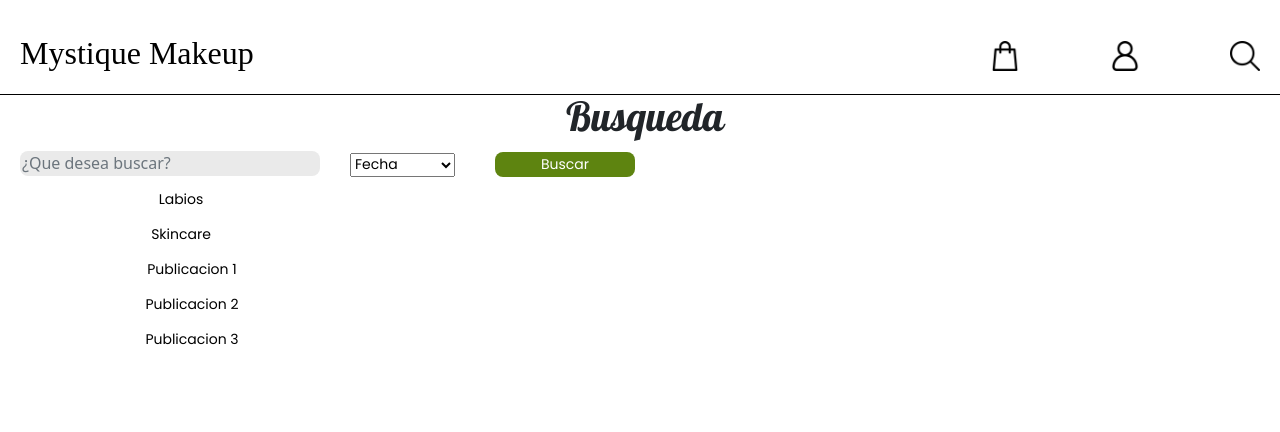
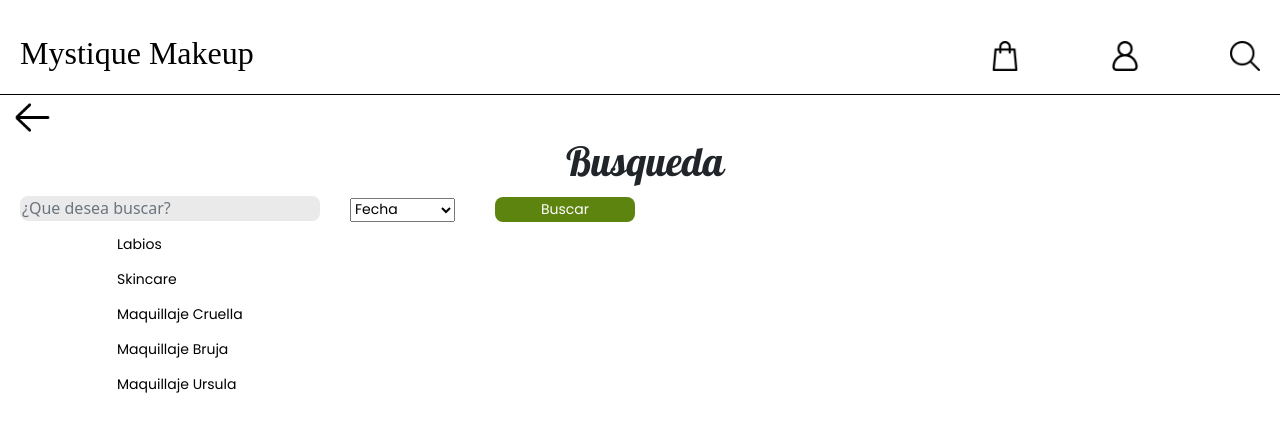
Before and after one commit to Isaac4918/MystiqueMakeup, a React (Create React App) app: page /Search in a window 1280 px wide. Shown: the top 432 px of the page. Built offline with nearby package versions, Linux system fonts and the light colour scheme; a web font is replaced by a local one.

Commit message:
Search Design Ready
The filters are still not working. The search is only done by name.

```diff
--- a/src/components/Navbar.js
+++ b/src/components/Navbar.js
@@ -12,9 +12,9 @@ const Navbar = ({ showIcons = true }) => {
         </div>
         {showIcons && (
           <div className="rightSide">
-            <li><a href="/"><img src={shoppingIcon} alt=""/></a></li>
+            <li><a href="/Cart"><img src={shoppingIcon} alt=""/></a></li>
             <li><a href="/LoginRegister"><img src={accountIcon} alt=""/></a></li>
-            <li><a href="/"><img src={searchIcon} alt=""/></a></li>
+            <li><a href="/Search"><img src={searchIcon} alt=""/></a></li>
           </div>
         )}
     </div>
--- a/src/pages/Search.js
+++ b/src/pages/Search.js
@@ -5,14 +5,19 @@ import React, { useState } from "react";
 
 export function Back(){
   return(
-      <div className="buttonBack">
-          <a href="/Home"><img src={back} alt=""/></a>
+      <div className="backSearch">
+          <a href="/"><img src={back} alt=""/></a>
       </div>
   )
 }
 // Component to represent a category and its subcategories
 function Category({ category, subcategories, setVisibleSubcategories }) {
   const [selected, setSelected] = useState(false);
+
+  const buttonStyle = {
+    textAlign: 'left',
+  };
+
 
   const handleSelect = () => {
     setSelected(!selected);
@@ -21,12 +26,12 @@ function Category({ category, subcategories, setVisibleSubcategories }) {
 
   return (
     <div className="Category">
-      <button onClick={handleSelect}>{category.name}</button>
+      <button style={buttonStyle}onClick={handleSelect}>{category.name}</button>
       {selected && (
         <ul>
           {subcategories.map((subcategory) => (
             <li key={subcategory.name}>
-              {subcategory.name}
+              <button style={buttonStyle}>{subcategory.name}</button>
             </li>
           ))}
         </ul>
@@ -36,41 +41,22 @@ function Category({ category, subcategories, setVisibleSubcategories }) {
 }
 
 // Component to represent a publication
-function Publications({ publications, publication, setVisiblePublication }) {
-  const [selected, setSelected] = useState(false);
-
-  const handleSelect = () => {
-    setSelected(!selected);
-    setVisiblePublication(publication);
+function Publication({ publication }) {
+  const buttonStyle = {
+    textAlign: 'left',
   };
 
   return (
-    <div className="Publications">
-      <button onClick={handleSelect}>{publications.name}</button>
-      {selected && (
-        <ul>
-          {publication.map((publication) => (
-            <li key={publication.name}>
-              {publication.name}
-            </li>
-          ))}
-        </ul>
-      )}
-    </div>
+    <button style={buttonStyle}>{publication.name}</button>
   );
 }
+
 
 // Component to represent the search bar
 function Search() {
   const [searchTerm, setSearchTerm] = useState("");
   const [filterType, setFilterType] = useState("");
   const [visibleSubcategories, setVisibleSubcategories] = useState([]);
-  const [visiblePublications, setVisiblePublications] = useState([]);
-  const [selectedPublication, setSelectedPublication] = useState(null);
-
-  const setVisiblePublication = (publication) => {
-    setSelectedPublication(publication);
-  };
 
   const handleSearchTermChange = (event) => {
     setSearchTerm(event.target.value);
@@ -83,10 +69,6 @@ function Search() {
   const handleCategorySelect = (category) => {
     const subcategories = category.subcategories;
     setVisibleSubcategories(subcategories);
-  };
-
-  const handlePublicationsVisibility = (publications) => {
-    setSelectedPublication(null);
   };
 
   const filteredCategories = categories.filter((category) => {
@@ -115,9 +97,9 @@ function Search() {
 
   return (
     <div className="Search">
-      <Navbar showIcons={true} />
+        <Navbar showIcons={true} />
+        <Back/>
       <h1>Busqueda</h1>
-      <Back />
       <input
         type="search"
         placeholder="¿Que desea buscar?"
@@ -137,20 +119,16 @@ function Search() {
             <Category category={category} subcategories={category.subcategories} setVisibleSubcategories={setVisibleSubcategories} />
           </li>
         ))}
-        {filteredPublications.map((publications) => (
-          <li key={publications.name}>
-            <Publications publications={publications} publication={publications.publication} setVisiblePublication={setVisiblePublication} />
+        <div className="Publications">
+        {filteredPublications.map((publication) => (
+          <li key={publication.name}>
+            <Publication publication={publication} />
           </li>
         ))}
+        </div>
       </ul>
-      {selectedPublication && (
-        <ul>
-          <li key={selectedPublication.name}>
-            {selectedPublication.name}
-          </li>
-        </ul>
-      )}
-    </div>
+      </div>
+
   );
 }
 
@@ -177,23 +155,18 @@ const categories = [
 // Define publications
 const publications = [
   {
-    name:"Publicacion 1",
-    publication: [
-      {name: "Maquillaje Cruella", createdAt: "2021-01-01", description: "Sorprende a tus amigos con villanos de Disney",Tags: ["#cruella", "#Disney"]}
-      ]
+    name: "Maquillaje Cruella", createdAt: "2021-01-01", description: "Sorprende a tus amigos con villanos de Disney",Tags: ["#cruella", "#Disney"]
+
   },
   {
-    name:"Publicacion 2",
-    publication: [
-      {name: "Maquillaje Bruja", createdAt: "2021-01-21", description: "haz magia",Tags: ["#bruja", "#magia"]}
-      ]
+
+    name: "Maquillaje Bruja", createdAt: "2021-01-21", description: "haz magia",Tags: ["#bruja", "#magia"]
+
   },
 
   {
-    name:"Publicacion 3",
-    publication: [
-      {name: "Maquillaje Ursula", createdAt: "2021-01-21", description: "Sorprende a tus amigos con villanos de Disney",Tags: ["#Disney", "#Ursula"]}
-      ]
+    name: "Maquillaje Ursula", createdAt: "2021-01-21", description: "Sorprende a tus amigos con villanos de Disney",Tags: ["#Disney", "#Ursula"]
+
   }
 
 ];
--- a/src/styles/Cart.css
+++ b/src/styles/Cart.css
@@ -10,11 +10,6 @@
 }
 
 
-.Cart {
-  display: flex;
-  margin-left: 400px;
-  margin-top: 100px;
-}
 
 .Cart h1 {
   display: grid;
--- a/src/styles/Search.css
+++ b/src/styles/Search.css
@@ -15,6 +15,7 @@
   font-size: 40px;
   text-align: center;
   margin-left: 10px;
+  flex: 1;
 }
 
 .Search select{
@@ -98,15 +99,17 @@
   border: none;
   width: 140px;
   height: 25px;
-  margin-left: 20px;
+  margin-left: 9px;
 }
 
 /* ALL ------------------------------------------------------------*/
-.backSearch{
+.backSearch {
+  display: flex;
+  align-items: center;
   border: none;
   cursor: pointer;
-  margin-top: 13px;
   background-color: white;
+  margin-left: 10px;
 }
 
 .backSearch img{
```
